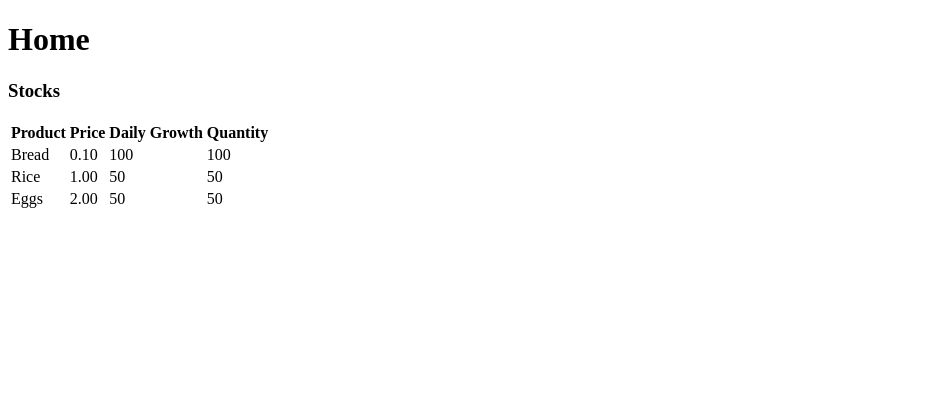
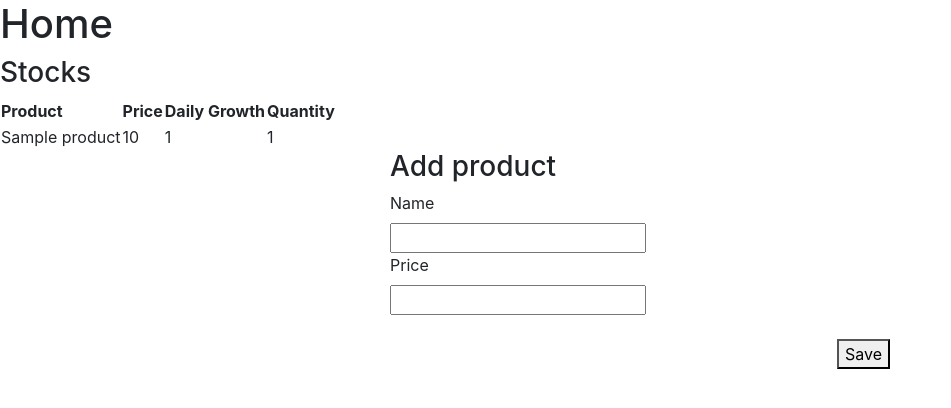
Before and after one commit to tomasantunes/villagesim, a Flask app: page / in a window 1280 px wide. Shown: the top 408 px of the page, without its empty margins (0-951 px from the left). Run offline with Flask 2, Linux system fonts and the light colour scheme; tables that the repository leaves empty hold one stand-in row (values such as "Sample post"); parts of the project's set-up code (start-up, migrations or seed data) failed here and were passed over; some libraries are stand-ins or nearby versions.

Commit message:
Update products

```diff
--- a/app/main.py
+++ b/app/main.py
@@ -4,7 +4,7 @@ import datetime
 import os
 
 def connect_db():
-	return sqlite3.connect("bookforms.db")
+	return sqlite3.connect("villagesim.db")
 
 db = connect_db()
 
@@ -21,7 +21,7 @@ def init():
 							name text,
                             price numeric,
                             daily_growth numeric,
-							qtty numeric,
+							qtty numeric
 						); """
 
 	c.execute(sql_products_table)
@@ -29,14 +29,34 @@ def init():
 	sql_users_table = """ CREATE TABLE IF NOT EXISTS users (
 							id integer PRIMARY KEY,
 							name text,
-							balance text,
+							balance text
 						); """
 
 	c.execute(sql_users_table)
 
+def getProducts():
+	db = connect_db()
+	c = db.execute('SELECT * FROM products')
+	rows = c.fetchall()
+	return rows
+
+@app.route("/add-product", methods=['POST'])
+def addProduct():
+	name = request.form.get('name', "")
+	price = request.form.get('price', "")
+
+	if (name != "" and price != ""):
+		db = connect_db()
+		db.execute('INSERT INTO products (name, price) VALUES (?, ?)', [name, price])
+		db.commit()
+		return redirect("/")
+	else:
+		return "Submission Invalid"
+
 @app.route("/")
 def home():
-    return render_template('home.html')
+    products = getProducts()
+    return render_template('home.html', products=products)
 
 if __name__ == "__main__":
     init()
--- a/app/templates/home.html
+++ b/app/templates/home.html
@@ -4,6 +4,14 @@
     <meta charset="UTF-8">
     <meta name="viewport" content="width=device-width, initial-scale=1.0">
     <title>VillageSim</title>
+    <link rel="stylesheet" href="{{ url_for('static', filename='css/bootstrap.min.css') }}">
+    <style>
+        .form1 {
+            width: 500px;
+            margin: 0 auto;
+        }
+
+    </style>
 </head>
 <body>
     <h1>Home</h1>
@@ -15,25 +23,32 @@
             <th>Daily Growth</th>
             <th>Quantity</th>
         </tr>
+        {% for product in products %}
         <tr>
-            <td>Bread</td>
-            <td>0.10</td>
-            <td>100</td>
-            <td>100</td>
+            <td>{{ product[1] }}</td>
+            <td>{{ product[2] }}</td>
+            <td>{{ product[3] }}</td>
+            <td>{{ product[4] }}</td>
         </tr>
-        <tr>
-            <td>Rice</td>
-            <td>1.00</td>
-            <td>50</td>
-            <td>50</td>
-        </tr>
-        <tr>
-            <td>Eggs</td>
-            <td>2.00</td>
-            <td>50</td>
-            <td>50</td>
-        </tr>
+        {% endfor %}
+    </table>
 
-    </table>
+    <div class="form1">
+        <form action="/add-product" method="post">
+            <h3>Add product</h3>
+            <label for="name-input">Name</label><br>
+            <input id="name-input" type="text" name="name"><br>
+            <label for="price-input">Price</label><br>
+            <input id="price-input" type="text" name="price"><br>
+            <br>
+            <div style="text-align: right;">
+                <button type="submit" id="save-btn">Save</button>
+            </div>
+
+        </form>
+    </div>
+
+    <script src="{{ url_for('static', filename='js/jquery.min.js') }}"></script>
+	<script src="{{ url_for('static', filename='js/knockout.js') }}"></script>
 </body>
 </html>
```
